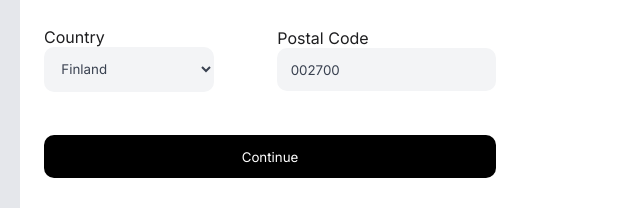
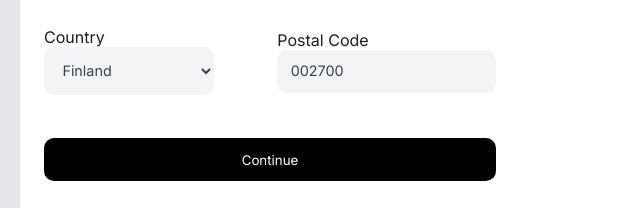
Before and after one commit to dreamer-6/Apple-Shop, a plain HTML site: page index.html in a window 1280 px wide. Shown: the part 404-612 px from the top of the page, 620-1260 px from the left. Drawn offline with Linux system fonts and the light colour scheme.

Commit message:
Update styles.css

```diff
--- a/styles.css
+++ b/styles.css
@@ -164,7 +164,7 @@ button[type="submit"]{
     margin-top: 1em;
 }
 input::placeholder, select{
-    font-size: 0.rem;
+    font-size: 0.9rem;
     color: #394150;
 }
 input:focus, select:focus{
```
